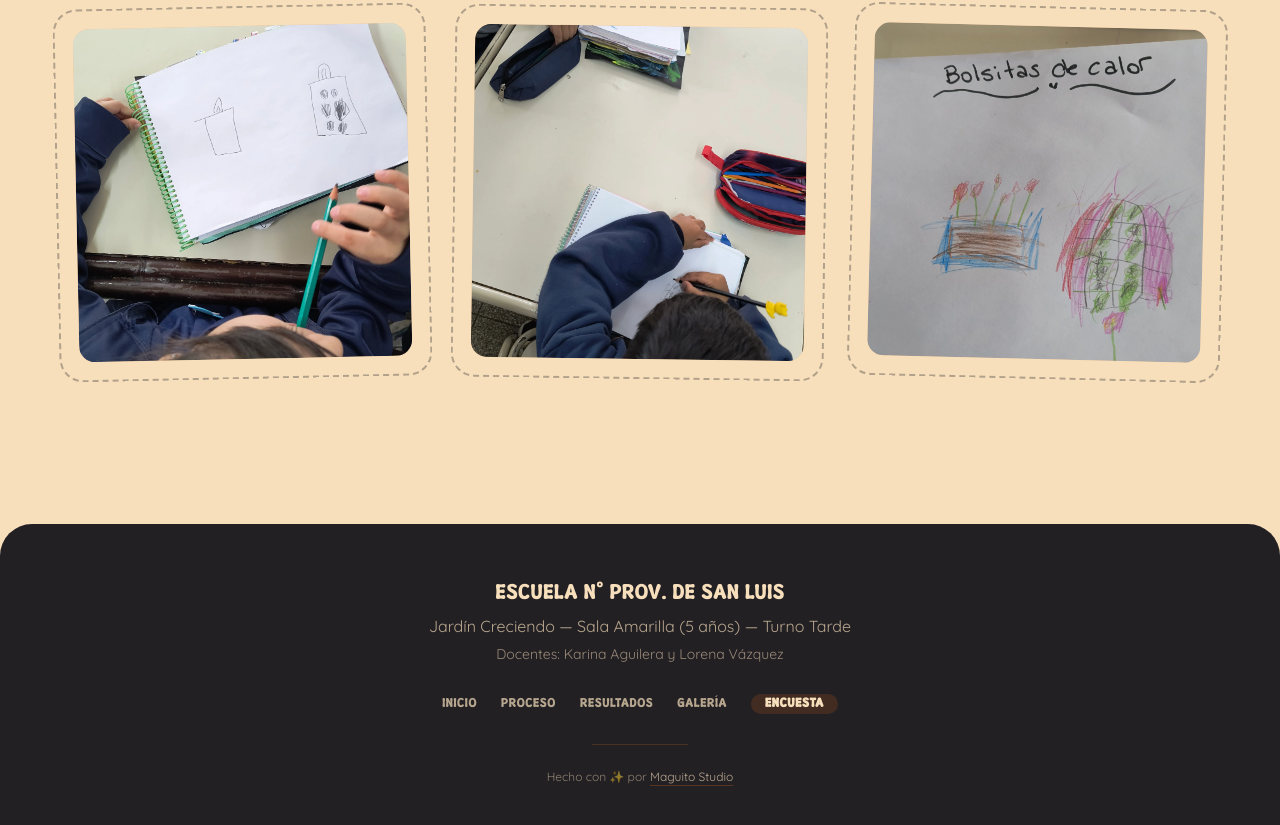
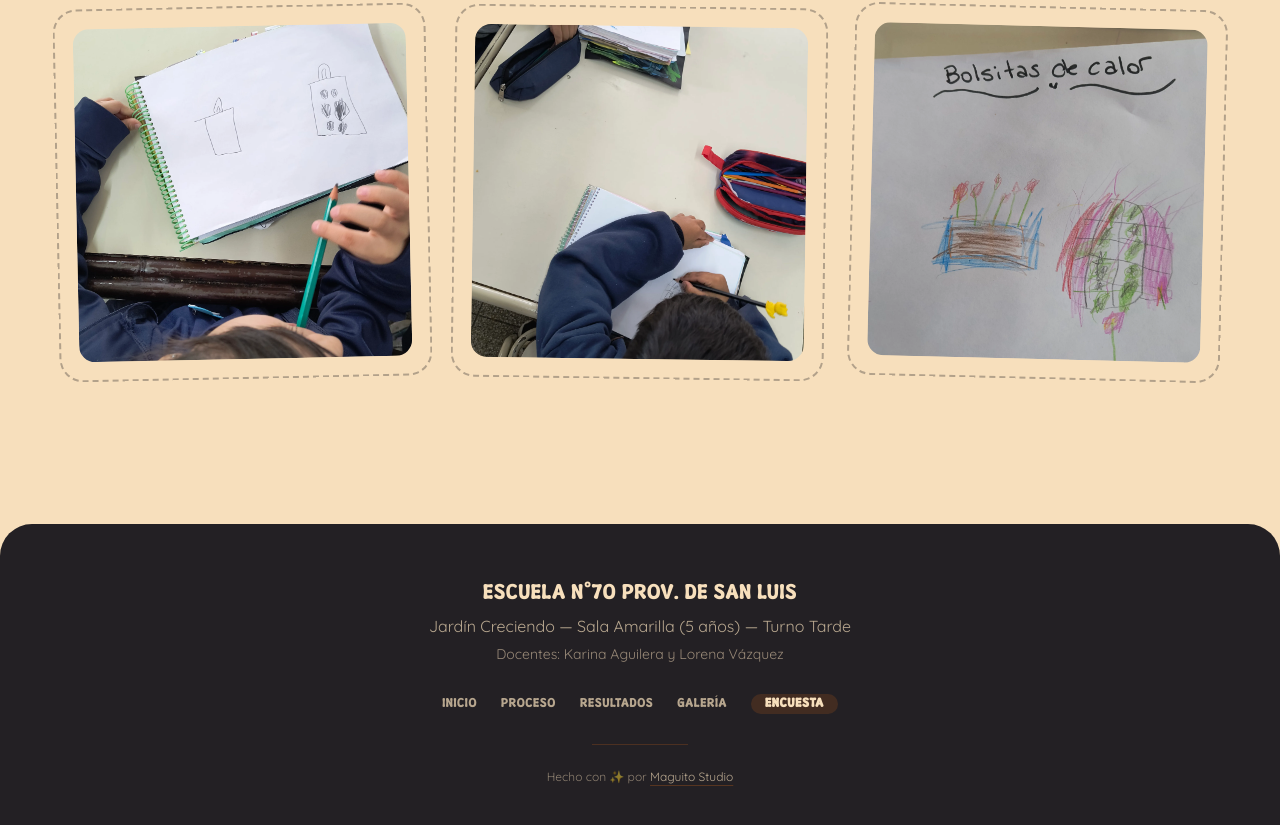
Before and after one commit to tmaldocena/semillas-que-abrigan, a React (Vite) app: page / in a window 1280 px wide. Shown: the part 3101-3926 px from the top of the page. Built offline with nearby package versions, Linux system fonts and the light colour scheme; the HTML template or start-up script is replaced by a standard one.

Commit message:
fix: print button dont exist anymore

```diff
--- a/src/components/Footer.tsx
+++ b/src/components/Footer.tsx
@@ -6,7 +6,7 @@ export default function Footer() {
       <div className="mx-auto flex max-w-content flex-col items-center gap-6 text-center">
         <div className="space-y-1.5">
           <p className="font-grotesk text-lg uppercase tracking-wide text-background sm:text-xl">
-            Escuela N° Prov. de San Luis
+            Escuela N°70 Prov. de San Luis
           </p>
           <p className="font-mono text-sm text-background/70 sm:text-base">
             Jardín Creciendo — Sala Amarilla (5 años) — Turno Tarde
--- a/src/pages/Resultados.tsx
+++ b/src/pages/Resultados.tsx
@@ -11,8 +11,7 @@ import {
   Building2,
   Sprout,
   ArrowRight,
-  Download,
-  Printer,
+  Download
 } from 'lucide-react'
 
 export default function Resultados() {
```
